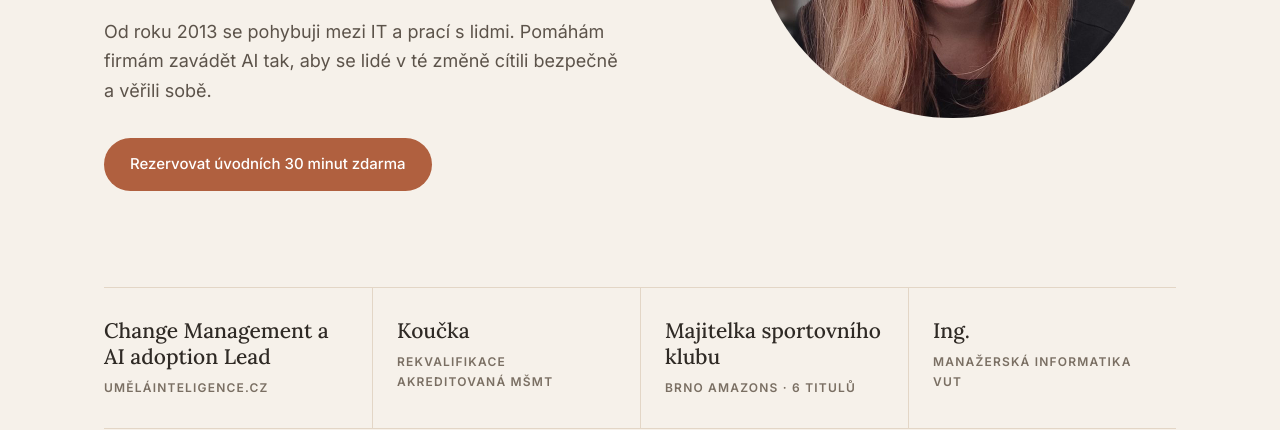
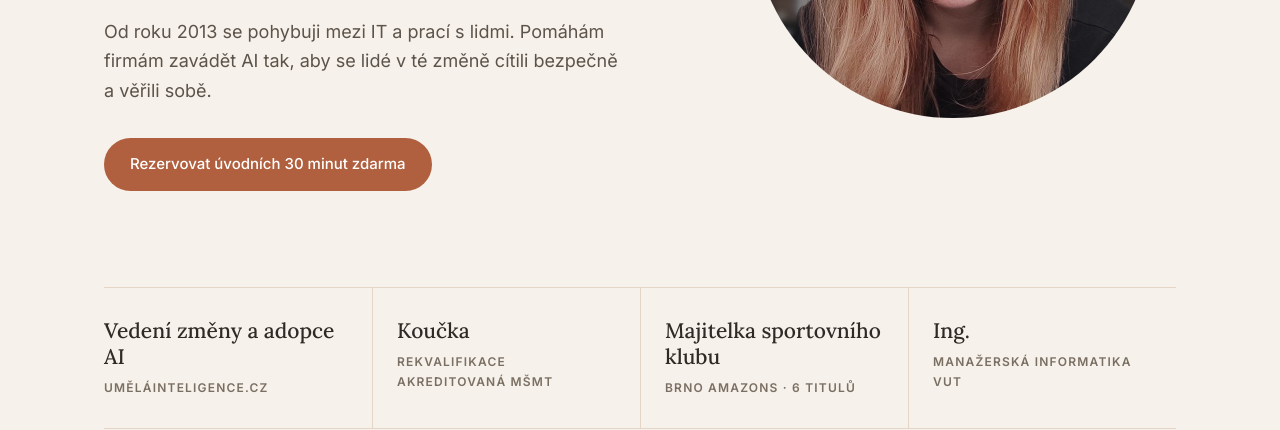
Before and after one commit to SalebraCZ/lenka-vavrisova-web, an Eleventy site: page src/profil.njk in a window 1280 px wide. Shown: the part 525-955 px from the top of the page. Built offline with nearby package versions, Linux system fonts and the light colour scheme; Eleventy itself is replaced by a stand-in of ours; files that its build step writes are made by us from their sources.

Commit message:
Název role česky: Vedení změny a adopce AI
Co-Authored-By: Claude Opus 5.5 <noreply@anthropic.com>

```diff
--- a/src/_data/fakta.json
+++ b/src/_data/fakta.json
@@ -1,5 +1,5 @@
 [
-  { "titulek": "Change Management a AI adoption Lead", "popis": "Uměláinteligence.cz" },
+  { "titulek": "Vedení změny a adopce AI", "popis": "Uměláinteligence.cz" },
   { "titulek": "Koučka", "popis": "rekvalifikace akreditovaná MŠMT" },
   { "titulek": "Majitelka sportovního klubu", "popis": "Brno Amazons · 6 titulů" },
   { "titulek": "Ing.", "popis": "manažerská informatika VUT" }
--- a/src/_data/zkusenosti.json
+++ b/src/_data/zkusenosti.json
@@ -1,5 +1,5 @@
 [
-  { "obdobi": "od 4/2026", "role": "Change Management a AI adoption Lead · komunikační expertka", "organizace": "Uměláinteligence.cz", "veta": "Řízení změny a adopce AI ve firmách. Provázení majitelů a majitelek firem změnou.", "konec": null },
+  { "obdobi": "od 4/2026", "role": "Vedení změny a adopce AI · komunikační expertka", "organizace": "Uměláinteligence.cz", "veta": "Řízení změny a adopce AI ve firmách. Provázení majitelů a majitelek firem změnou.", "konec": null },
   { "obdobi": "od 6/2013", "role": "Majitelka sportovního klubu", "organizace": "Brno Amazons", "veta": "Celkový chod nejúspěšnějšího ženského týmu amerického fotbalu v Česku, od provozu klubu po rozvoj hráček.", "konec": null },
   { "obdobi": "10/2020 až 5/2026", "role": "Členka Rady", "organizace": "Česká asociace amerického fotbalu", "veta": "Operativní řízení českého amerického fotbalu, tvorba soutěžního řádu a propozic soutěží, organizace sezóny.", "konec": "2026-05" },
   { "obdobi": "5/2013 až 3/2026", "role": "Analytička, produktová a zákaznická specialistka", "organizace": "SWLab s.r.o.", "veta": "Správa a testování firemních aplikací, ekonomické analýzy, uživatelské manuály a podpora zákazníků.", "konec": "2026-03" },
```
Also changed, not shown: test/profil.test.js (+1 -1 lines).
